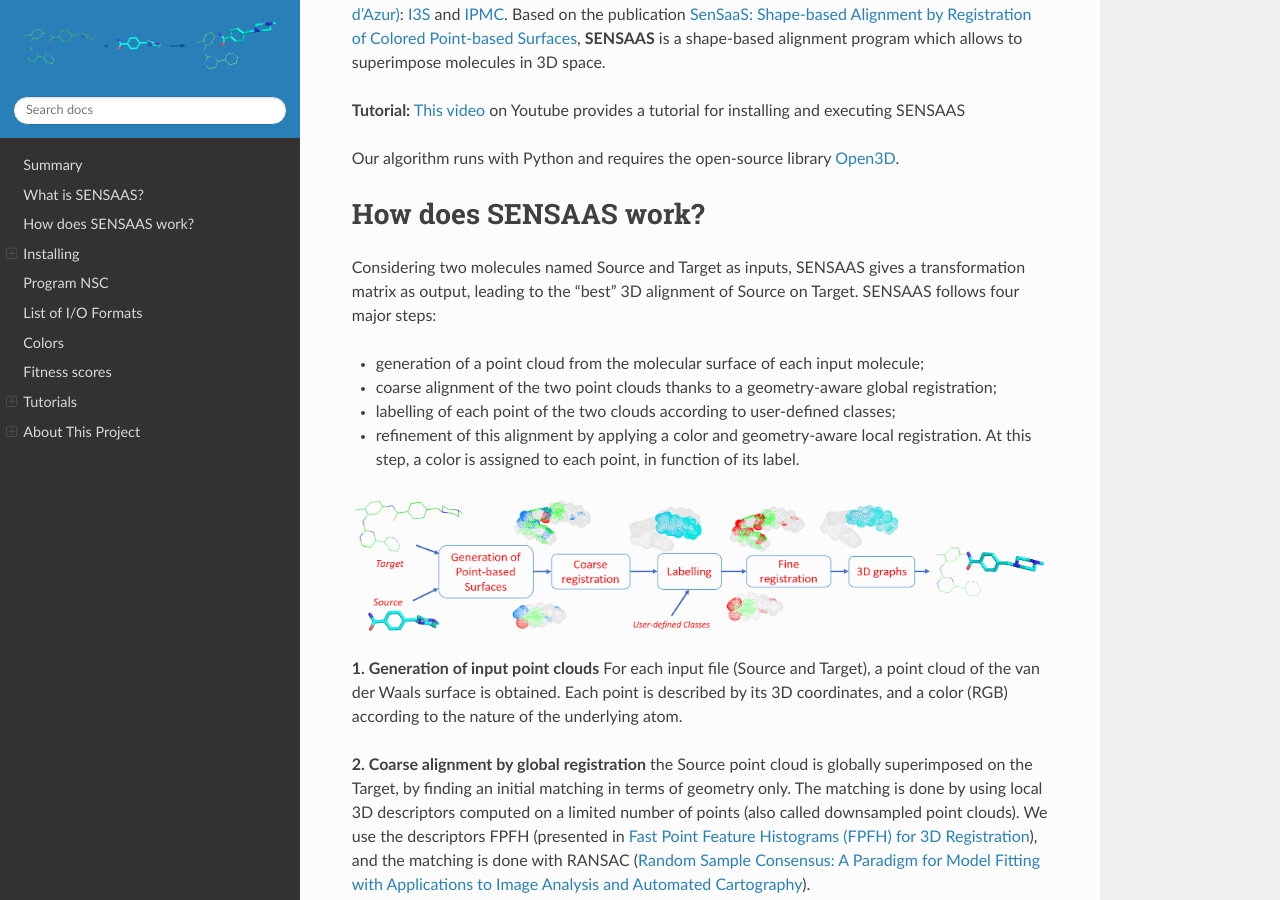
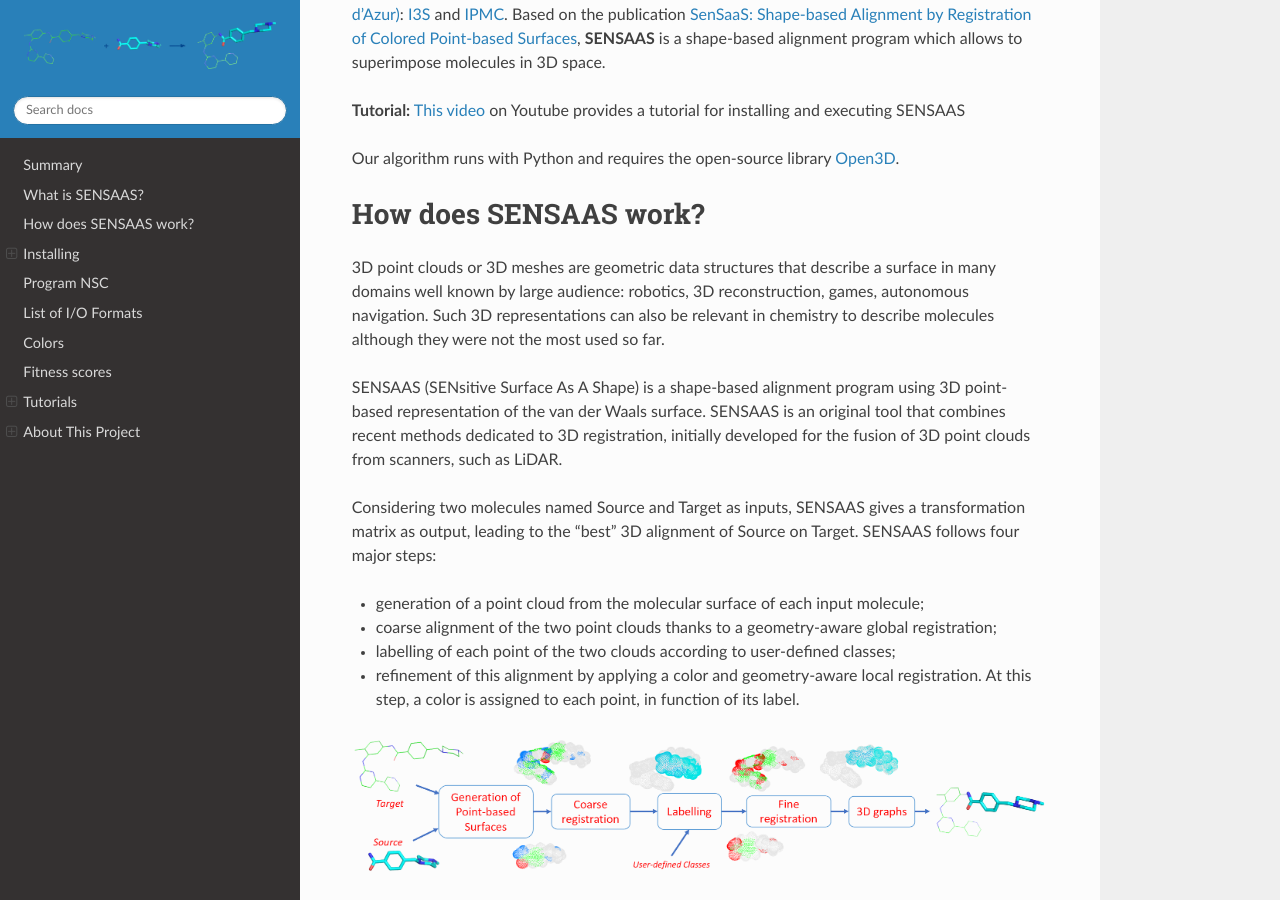
Before and after one commit to SENSAAS/sensaas, a Sphinx documentation site: the page built from docs/index.rst, in a window 1280 px wide and 900 px high, scrolled down 637 px. Built offline with Sphinx 7.4.7 and the Read the Docs theme 2.0.0, drawn with Linux system fonts in a browser that asks for light colours.

Commit message:
Update index.rst

```diff
--- a/docs/index.rst
+++ b/docs/index.rst
@@ -36,6 +36,10 @@ Our algorithm runs with Python and requires the open-source library `Open3D <htt
 
 How does SENSAAS work?
 ======================
+
+3D point clouds or 3D meshes are geometric data structures that describe a surface in many domains well known by large audience: robotics, 3D reconstruction, games, autonomous navigation. Such 3D representations can also be relevant in chemistry to describe molecules although they were not the most used so far.
+
+SENSAAS (SENsitive Surface As A Shape) is a shape-based alignment program using 3D point-based representation of the van der Waals surface. SENSAAS is an original tool that combines recent methods dedicated to 3D registration, initially developed for the fusion of 3D point clouds from scanners, such as LiDAR.
 
 Considering two molecules named Source and Target as inputs, SENSAAS gives a transformation matrix as output, leading to the "best" 3D alignment of Source on Target. SENSAAS follows four major steps:
 
```
